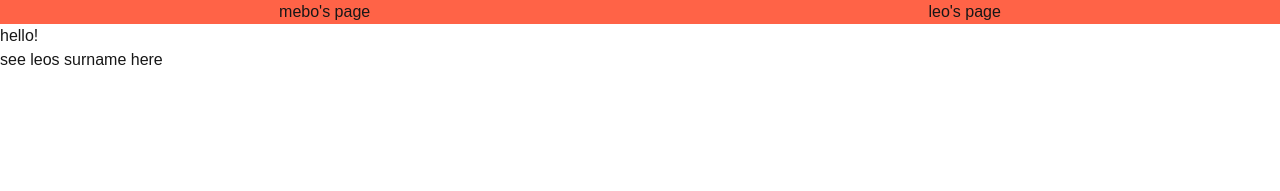
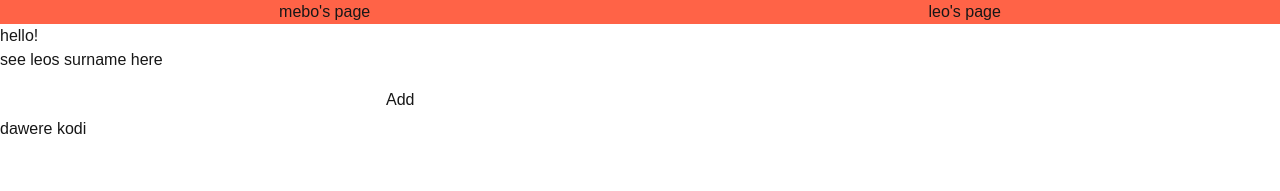
Before and after one commit to MerabSamkharadze/my_first_next_app, a Next.js app: page /leo in a window 1280 px wide. Shown: the top 191 px of the page. Built offline with nearby package versions, Linux system fonts and the light colour scheme.

Commit message:
add todo component

```diff
--- /dev/null
+++ b/app/components/todo/ToDo.module.css
@@ -0,0 +1,4 @@
+.Input {
+  color: black;
+  font-size: 30px;
+}
--- /dev/null
+++ b/app/components/todo/Todo.tsx
@@ -0,0 +1,35 @@
+"use client";
+import style from "./ToDo.module.css";
+import { useState } from "react";
+
+export default () => {
+  const [task, setTask] = useState("");
+  const [tasks, setTasks] = useState([{ id: 1, tsk: "dawere kodi" }]);
+  const onChange = (e: any) => {
+    setTask(e.target.value);
+  };
+  const add = () => {
+    setTasks([...tasks, { id: iditor(tasks), tsk: task }]);
+    setTask("");
+  };
+  function iditor(arr: any) {
+    let sorted = [...tasks].sort((a, b) => a.id - b.id);
+    return sorted[sorted.length - 1].id + 1;
+  }
+  return (
+    <div>
+      <input
+        className={style.Input}
+        type="text"
+        value={task}
+        onChange={onChange}
+      />
+      <button onClick={add}>Add</button>
+      <ul>
+        {tasks.map((task) => (
+          <li key={task.id}>{task.tsk}</li>
+        ))}
+      </ul>
+    </div>
+  );
+};
--- a/app/leo/page.tsx
+++ b/app/leo/page.tsx
@@ -1,10 +1,12 @@
 import Link from "next/link";
+import Todo from "../components/todo/Todo";
 
 export default () => {
   return (
     <>
       <p>hello!</p>
       <Link href={"/leo/samkharadze/"}>see leos surname here</Link>
+      <Todo />
     </>
   );
 };
```
